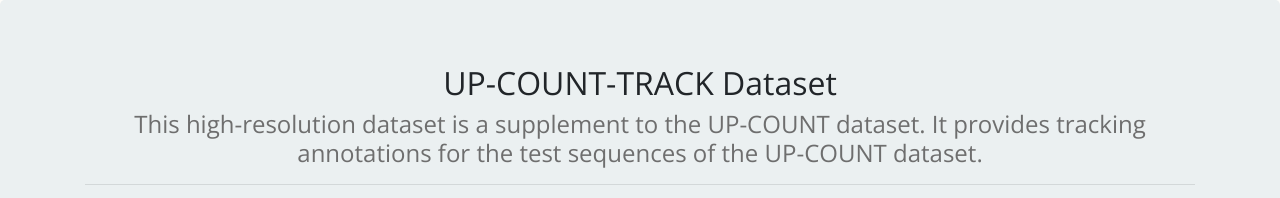
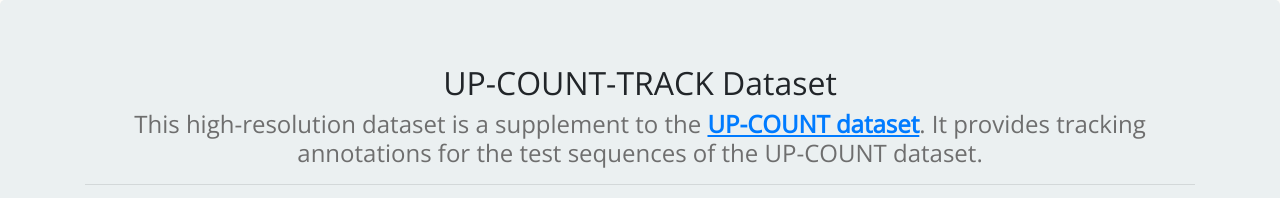
Before and after one commit to up-count/tracking, a plain HTML site: page index.html in a window 1280 px wide. Shown: the top 198 px of the page. Drawn offline with nearby package versions, Linux system fonts and the light colour scheme.

Commit message:
Update index.html

```diff
--- a/index.html
+++ b/index.html
@@ -30,7 +30,7 @@
         <div class="row">
           <div class="col">
             <h2>UP-COUNT-TRACK Dataset</h2>
-            <h4 style="color:#6e6e6e;"> This high-resolution dataset is a supplement to the UP-COUNT dataset. It provides tracking annotations for the test sequences of the UP-COUNT dataset. </h4>
+            <h4 style="color:#6e6e6e;"> This high-resolution dataset is a supplement to the <a href="https://up-count.github.io/" target="_blank" style="text-decoration: underline; font-weight: bold;">UP-COUNT dataset</a>. It provides tracking annotations for the test sequences of the UP-COUNT dataset. </h4>
             <hr>
             <!-- author thing here -->
 
```
